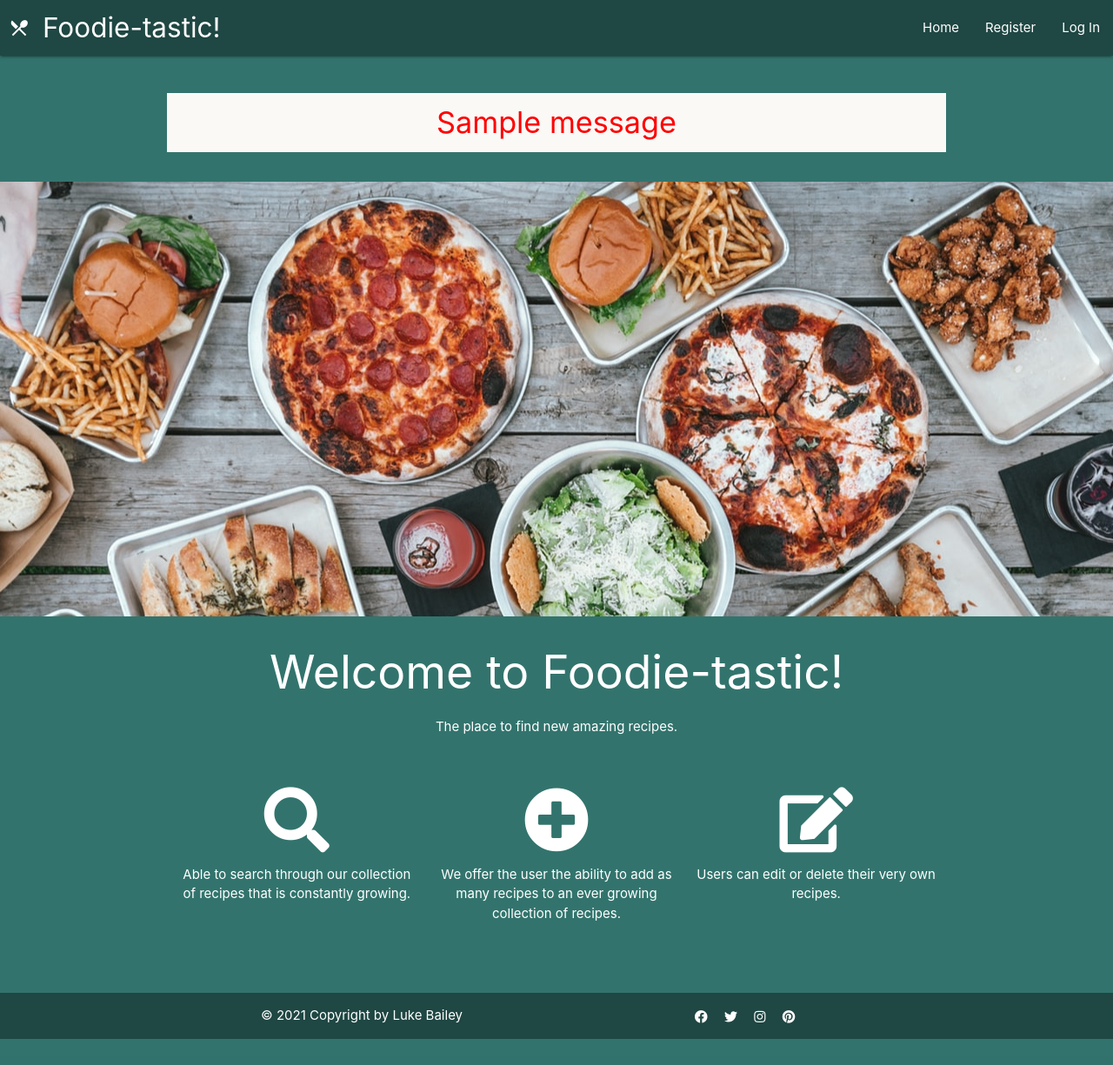
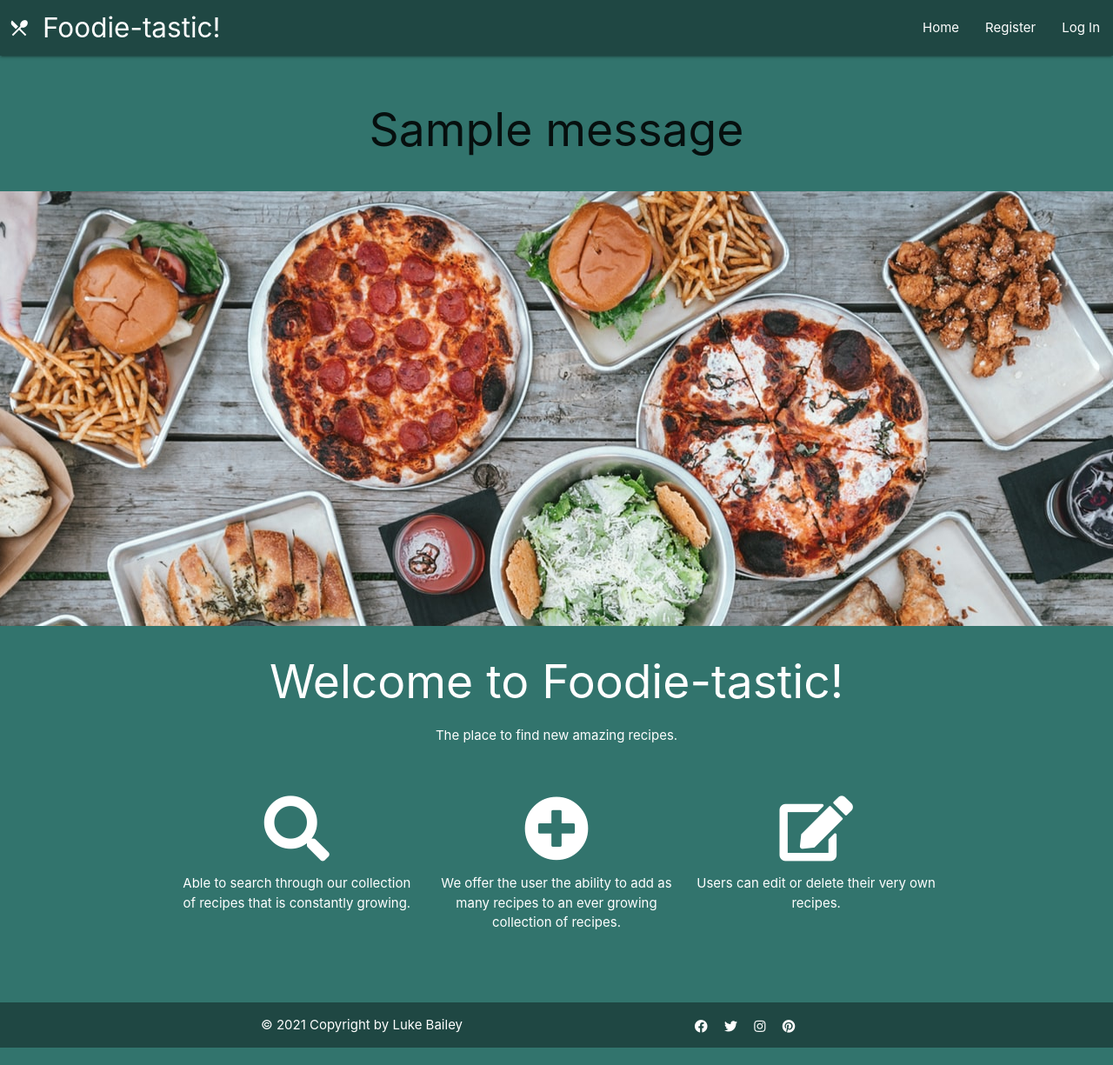
Before and after one commit to baileyl91/MS3_Foodie-tastic, a Flask app: page / in a window 1280 px wide. Shown: the whole page at 87% size. Before the commit the page ends 1195 px from the top, so only its background shows below. Run offline with Flask 2, Linux system fonts and the light colour scheme; one stand-in notice (Sample message) is shown; a database or web service that is not in the repository returns one stand-in record (values such as "Sample title"); some libraries are stand-ins or nearby versions.

Commit message:
change h4 to h2 in section area as warning from html checker

```diff
--- a/templates/base.html
+++ b/templates/base.html
@@ -61,7 +61,7 @@
                 {% for message in messages %}
                 <div class="container">
                     <div class="row flashes">
-                        <h4 class="center-align">{{ message }}</h4>
+                        <h2 class="center-align">{{ message }}</h4>
                     </div>
                 </div>
                 {% endfor %}
```
